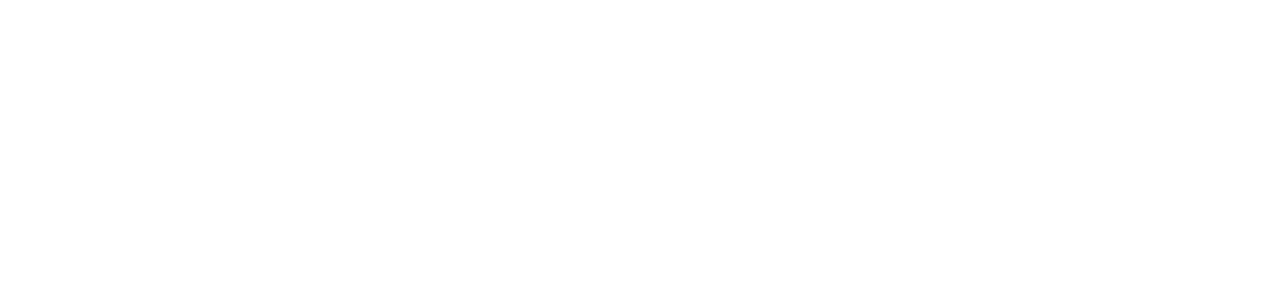
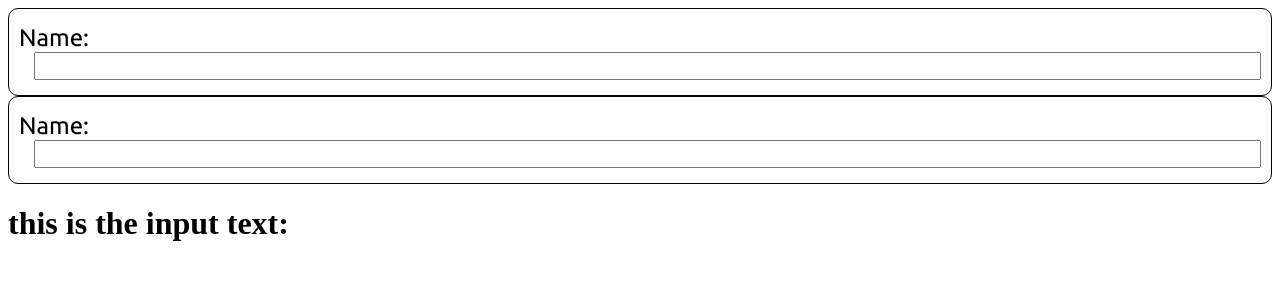
Before and after one commit to aliflikescoding/react-cv-application, a React (Vite) app in the folder app/: page / in a window 1280 px wide. Shown: the top 300 px of the page. Built offline with nearby package versions, Linux system fonts and the light colour scheme.

Commit message:
Create basic name components

```diff
--- a/app/src/App.jsx
+++ b/app/src/App.jsx
@@ -1,8 +1,19 @@
-import "./app.scss";
+import "./App.scss";
+import Name from "./components/Name";
+import { useState } from "react";
 
 function App() {
+  const [value, setValue] = useState("");
+
+  const handleChange = (e) => {
+    setValue(e.target.value);
+  };
+
   return (
     <>
+      <Name valueInput={value} onChangeFunction={handleChange} />
+      <Name valueInput={value} onChangeFunction={handleChange} />
+      <h1>this is the input text: {value}</h1>
     </>
   );
 }
--- /dev/null
+++ b/app/src/components/Name.jsx
@@ -0,0 +1,18 @@
+import "./Name.scss";
+import "../sass/fonts.scss";
+
+function Name({ valueInput, onChangeFunction }) {
+  return (
+    <div className="input font-ubuntu">
+      <span className="input-label">Name: </span>
+      <input
+        className="input-text"
+        type="text"
+        value={valueInput}
+        onChange={onChangeFunction}
+      />
+    </div>
+  );
+}
+
+export default Name;
--- /dev/null
+++ b/app/src/components/Name.scss
@@ -0,0 +1,19 @@
+@import "./../sass/variables.scss";
+
+.input {
+  border: 1px solid $text;
+  padding: 15px 10px;
+  border-radius: 10px;
+
+  display: flex;
+  flex-direction: column;
+
+  &-label {
+    font-size: 1.5rem;
+  }
+
+  &-text {
+    margin-left: 15px;
+    font-size: 1.2rem;
+  }
+}
```
